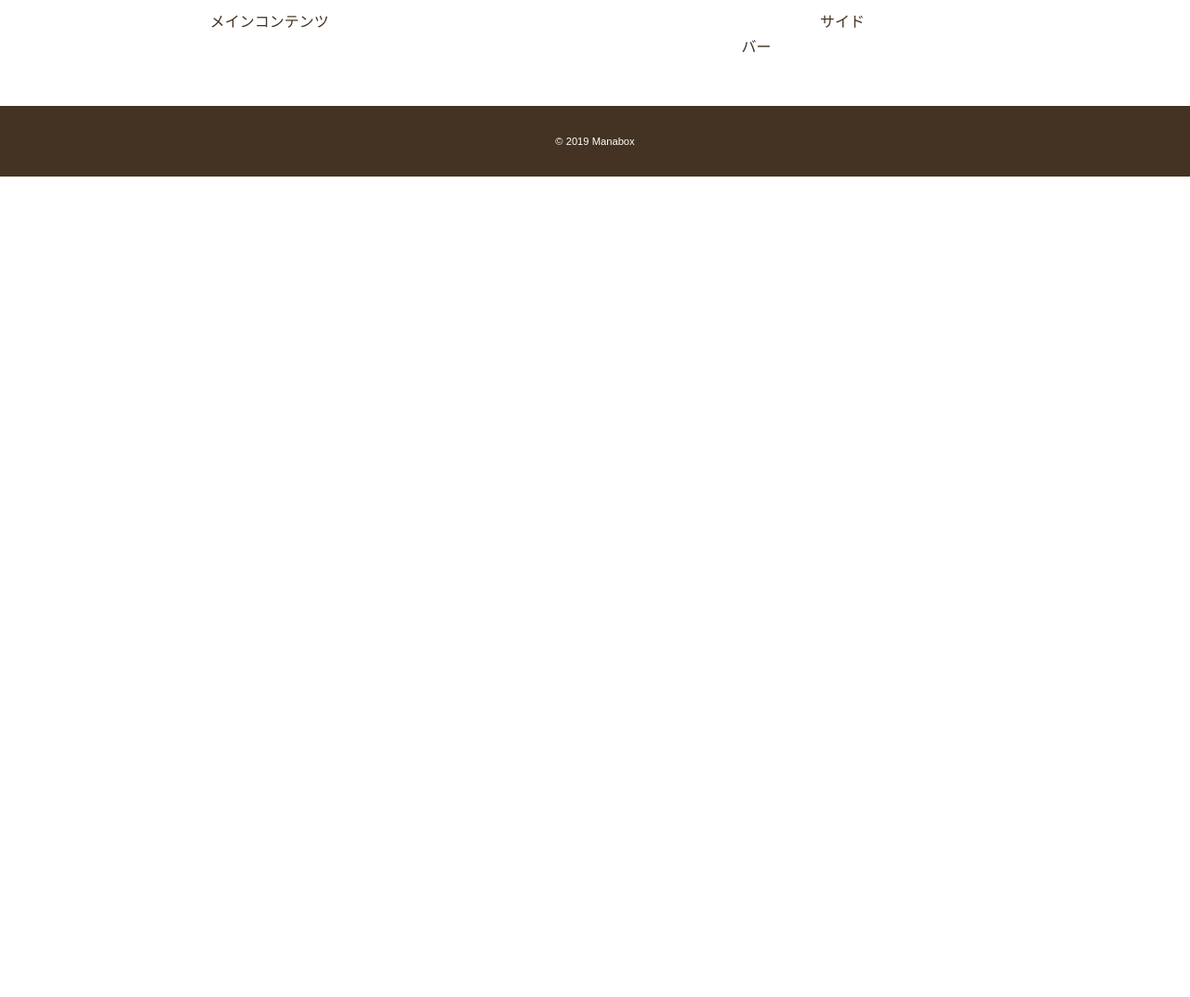
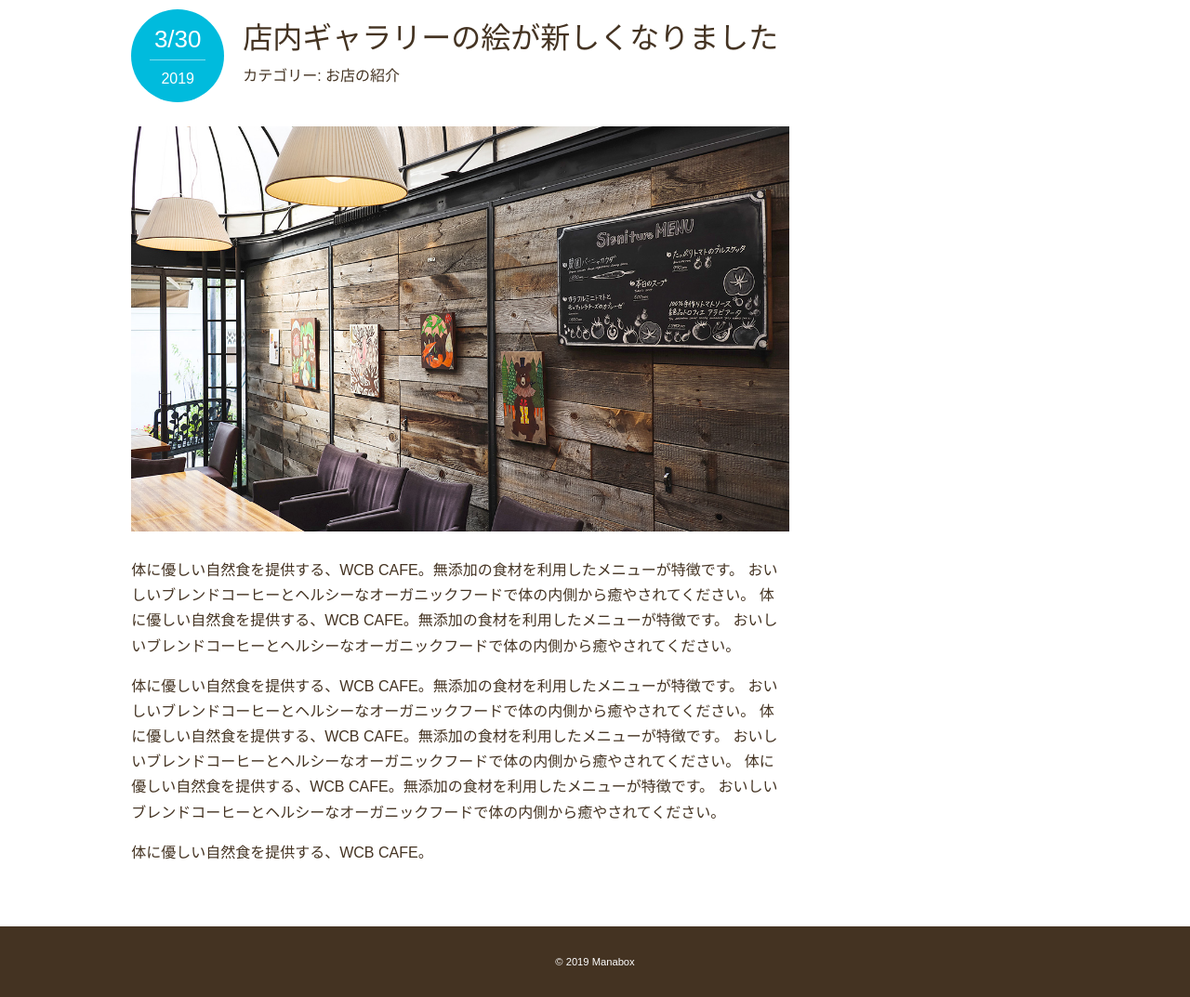
Before and after one commit to Tatsuya-yng/HTML_CSS_WCBCafe, a plain HTML site: page news.html in a window 1280 px wide. Shown: the part 300-1373 px from the top of the page at 93% size. Before the commit the page ends 800 px from the top, so only its background shows below. Drawn offline with Linux system fonts and the light colour scheme; some packages are replaced by stand-ins of ours.

```diff
--- a/css/style.css
+++ b/css/style.css
@@ -131,3 +131,43 @@
   justify-content: space-between;
   margin-bottom: 50px;
 }
+.post-info{
+  position: relative;
+  padding-top: 4px;
+  margin-bottom: 40px;
+}
+.post-date{
+  background: #0bd;
+  border-radius: 50%;
+  color: #fff;
+  width: 100px;
+  height: 100px;
+  font-size: 1.625rem;
+  text-align: center;
+  position: absolute;
+  top: 0;
+  padding-top: 10px;
+}
+.post-date span{
+  font-size: 1rem;
+  border-top: 1px rgba(255,255,255,.5) solid;
+  padding-top: 6px;
+  display: block;
+  width: 60%;
+  margin: 0 auto;
+}
+.post-title{
+  font-family: "Yu Mincho","YuMincho",serif;
+  font-size: 2rem;
+  font-weight: normal;
+}
+.post-title,
+.post-cat{
+  margin-left: 120px;
+}
+article img{
+  margin-bottom: 20px;
+}
+article p{
+  margin-bottom: 1rem;
+}
--- a/news.html
+++ b/news.html
@@ -33,9 +33,29 @@
 
     <div class="news-contents wrapper">
         <article>
-　　　　　       メインコンテンツ
+            <header class="post-info">
+                <h2 class="post-title">店内ギャラリーの絵が新しくなりました</h2>
+                <p class="post-date">3/30 <span>2019</span></p>
+                <p class="post-cat">カテゴリー: お店の紹介</p>
+            </header>
+            <img src="images/wall.jpg" alt="店内の様子">
+            <p>
+                体に優しい自然食を提供する、WCB CAFE。無添加の食材を利用したメニューが特徴です。
+                おいしいブレンドコーヒーとヘルシーなオーガニックフードで体の内側から癒やされてください。
+                体に優しい自然食を提供する、WCB CAFE。無添加の食材を利用したメニューが特徴です。
+                おいしいブレンドコーヒーとヘルシーなオーガニックフードで体の内側から癒やされてください。
+            </p>
+            <p>
+                体に優しい自然食を提供する、WCB CAFE。無添加の食材を利用したメニューが特徴です。
+                おいしいブレンドコーヒーとヘルシーなオーガニックフードで体の内側から癒やされてください。
+                体に優しい自然食を提供する、WCB CAFE。無添加の食材を利用したメニューが特徴です。
+                おいしいブレンドコーヒーとヘルシーなオーガニックフードで体の内側から癒やされてください。
+                体に優しい自然食を提供する、WCB CAFE。無添加の食材を利用したメニューが特徴です。
+                おいしいブレンドコーヒーとヘルシーなオーガニックフードで体の内側から癒やされてください。
+            </p>
+            <p>体に優しい自然食を提供する、WCB CAFE。</p>
         </article>
-　　　　　       サイドバー
+
         <aside>
 
         </aside>
```
Also changed, not shown: index.html (+9 -10 lines).
